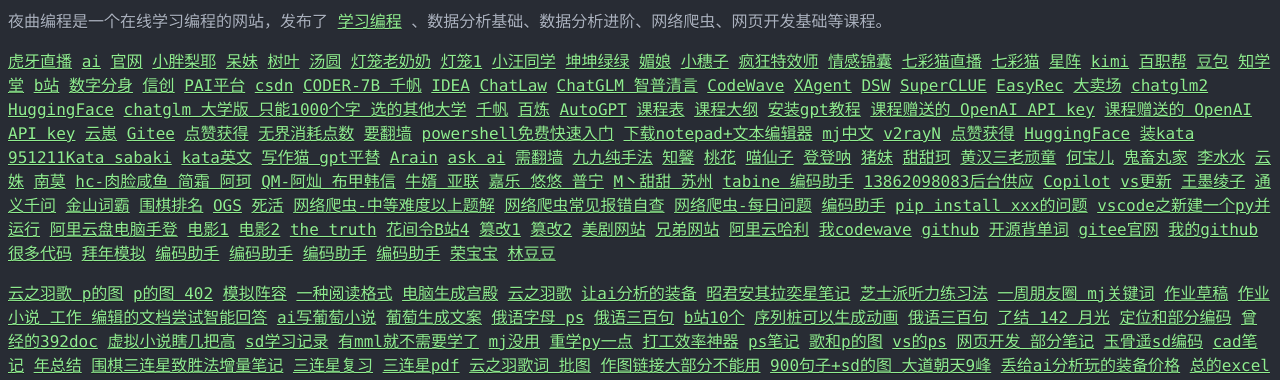
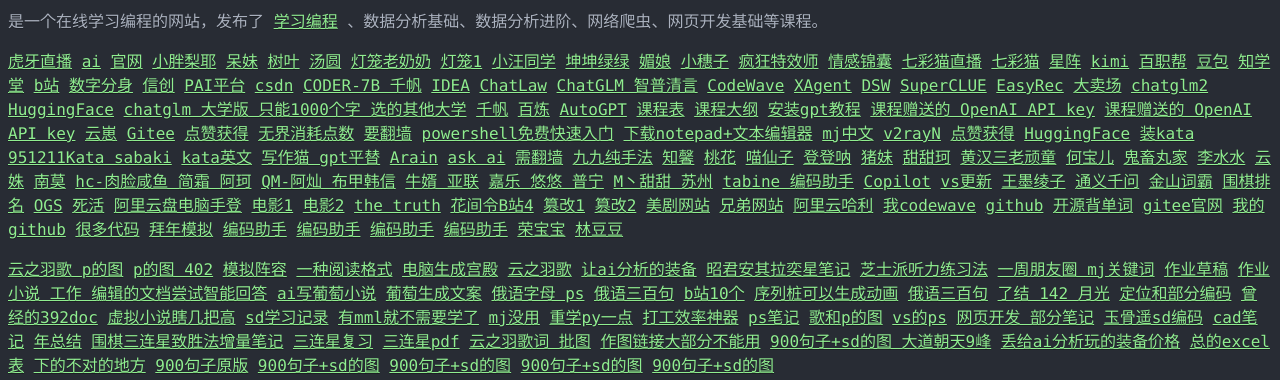
Before and after one commit to 1097503979/daima, a plain HTML site: page 快捷访问.html in a window 1280 px wide. Shown: the top 380 px of the page. Drawn offline with Linux system fonts and the light colour scheme.

Commit message:
Update 快捷访问.html

```diff
--- a/快捷访问.html
+++ b/快捷访问.html
@@ -66,7 +66,7 @@
     </head>
 
     <body>
-        <p>夜曲编程是一个在线学习编程的网站，发布了
+        <p>是一个在线学习编程的网站，发布了
             <a href="file:///C:/Users/Administrator/Desktop/bbb.html">学习编程</a>
             、<span>数据分析基础</span>、<span>数据分析进阶</span>、<span>网络爬虫</span>、<span>网页开发基础</span>等课程。</p>
 
@@ -146,7 +146,6 @@
             <a href="https://www.huya.com/28645933">嘉乐 悠悠 普宁</a>
             <a href="https://www.huya.com/19202898">M丶甜甜 苏州</a>
             <a href="https://www.tabnine.com/">tabine 编码助手</a>
-            <a href="https://bsl-supplier.car-me.com">13862098083后台供应</a>
             <a href="https://cn.kyligence.io/copilot/?utm_medium=baidu&utm_source=sem_pc&?utm_content=copilot&bd_vid=9356566128574059844">Copilot</a>
             <a href="https://code.visualstudio.com/updates/v1_87#vscode">vs更新</a>
             <a href="https://www.douyin.com/user/MS4wLjABAAAAK3MKlmUJgj9swPKiasaukSNidH6qdwJrul8VpQBIesDr0bWMqZAO2LuejmK-8F5Z">王墨绫子</a>
@@ -156,12 +155,6 @@
             <a href="https://www.goratings.org/en/">围棋排名</a>
             <a href="https://online-go.com/learn-to-play-go">OGS</a>
             <a href="https://online-go.com/puzzles">死活</a>
-            <a href="https://shimo.im/docs/B1AwdrZx7XSRyX3m/">网络爬虫-中等难度以上题解</a>
-            <a href="https://shimo.im/docs/L9kBMWD6bYigRlqK">网络爬虫常见报错自查</a>
-            <a href="https://shimo.im/docs/XKq42QDj5GHmYOAN/">网络爬虫-每日问题</a>
-            <a href="https://shimo.im/docs/47kgMYx8jJtZoR3V/">编码助手</a>
-            <a href="https://shimo.im/docs/8qqWcqAy8VE74Iou/ ">pip install xxx的问题</a>
-            <a href="https://shimo.im/docs/T3MrcWs63G2WKaLx/ ">vscode之新建一个py并运行</a>
             <a href="https://www.aliyundrive.com/drive/file/backup">阿里云盘电脑手登</a>
             <a href="https://www.aliyundrive.com/s/JojD2pvLDch">电影1</a>
             <a href="https://www.aliyundrive.com/s/7WMrBVXuT8g">电影2</a>
```
